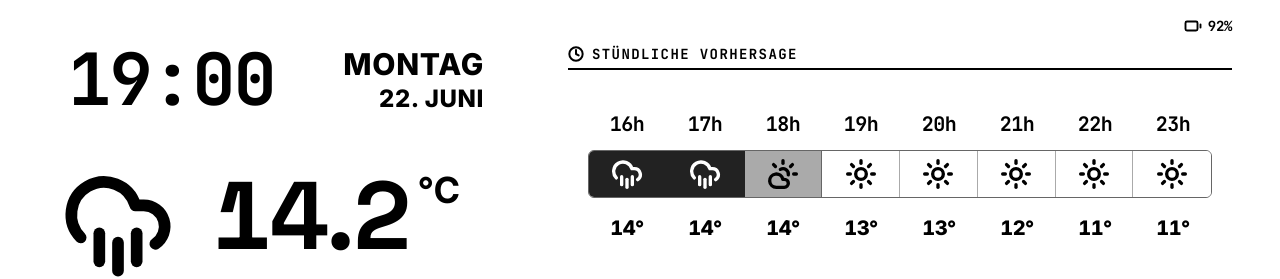
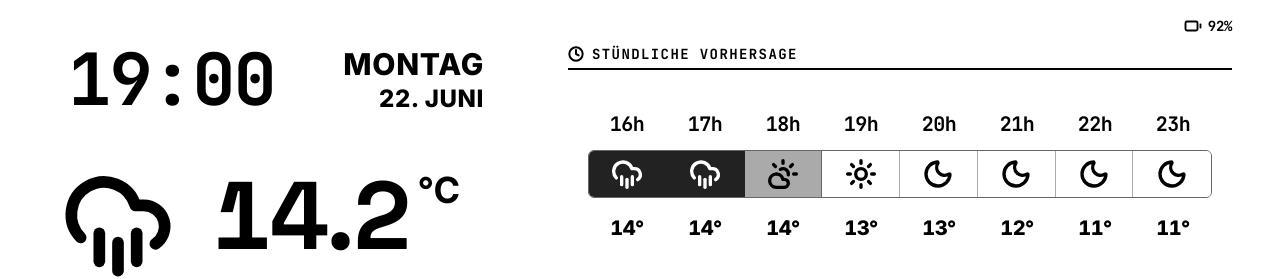
Before and after one commit to hschaefer/e-ink-dashboard, a React (Vite) app: page / in a window 1280 px wide. Shown: the top 279 px of the page. Built offline with nearby package versions, Linux system fonts and the light colour scheme; no server answers.

Commit message:
Switch Hourly Forecast Icon from Sun to Moon After Sunset

```diff
--- a/server.js
+++ b/server.js
@@ -32,7 +32,8 @@ app.get('/config.js', (req, res) => {
     HA_ENTITY_PM25: process.env.HA_ENTITY_PM25 || '',
     HA_ENTITY_LQI: process.env.HA_ENTITY_LQI || '',
     HA_ENTITY_WEATHER_SUMMARY: process.env.HA_ENTITY_WEATHER_SUMMARY || '',
-    HA_ENTITY_WEATHER_SHORT_SUMMARY: process.env.HA_ENTITY_WEATHER_SHORT_SUMMARY || ''
+    HA_ENTITY_WEATHER_SHORT_SUMMARY: process.env.HA_ENTITY_WEATHER_SHORT_SUMMARY || '',
+    HA_ENTITY_SUN: process.env.HA_ENTITY_SUN || 'sun.sun'
   };
 
   res.type('application/javascript');
--- a/src/App.tsx
+++ b/src/App.tsx
@@ -114,6 +114,7 @@ export default function App() {
                 data={currentData.hourly}
                 theme={theme}
                 currentCondition={currentData.weather.condition}
+                isNight={currentData.sun?.isNight}
               />
             </div>
 
--- a/src/components/CombinedForecastChart.tsx
+++ b/src/components/CombinedForecastChart.tsx
@@ -6,6 +6,7 @@ interface CombinedForecastChartProps {
   data: HourlyForecast[];
   theme: 'light' | 'dark';
   currentCondition?: string;
+  isNight?: boolean;
 }
 
 // Helper to define grayscale shades based on weather conditions
@@ -33,6 +34,7 @@ const getSegmentStyle = (condition: string, isDark: boolean) => {
           text: 'text-white border-r border-neutral-600 last:border-r-0'
         };
       case 'partly-cloudy':
+      case 'partly-cloudy-night':
         return {
           bg: 'bg-neutral-800',
           text: 'text-white border-r border-neutral-700 last:border-r-0'
@@ -42,6 +44,8 @@ const getSegmentStyle = (condition: string, isDark: boolean) => {
           bg: 'bg-neutral-800',
           text: 'text-white border-r border-neutral-700 last:border-r-0'
         };
+      case 'clear-night':
+      case 'moon':
       case 'sunny':
       default:
         return {
@@ -73,6 +77,7 @@ const getSegmentStyle = (condition: string, isDark: boolean) => {
           text: 'text-black'
         };
       case 'partly-cloudy':
+      case 'partly-cloudy-night':
         return {
           bg: 'bg-neutral-200 border-r border-neutral-300 last:border-r-0',
           text: 'text-black'
@@ -82,6 +87,8 @@ const getSegmentStyle = (condition: string, isDark: boolean) => {
           bg: 'bg-neutral-200 border-r border-neutral-300 last:border-r-0',
           text: 'text-black'
         };
+      case 'clear-night':
+      case 'moon':
       case 'sunny':
       default:
         return {
@@ -147,13 +154,15 @@ const format24hTooltipTime = (timeStr: string): string => {
   return timeStr;
 };
 
-export default function CombinedForecastChart({ data, theme, currentCondition }: CombinedForecastChartProps) {
+export default function CombinedForecastChart({ data, theme, currentCondition, isNight }: CombinedForecastChartProps) {
   const isDark = theme === 'dark';
   const borderStyle = isDark ? 'border-neutral-800' : 'border-neutral-200';
 
   // Context-aware dynamic weather condition for each hourly tile
-  const getHourlyCondition = (rainProb: number) => {
+  const getHourlyCondition = (item: HourlyForecast) => {
+    const rainProb = item.rainProbability;
     const parentCond = (currentCondition || 'sunny').toLowerCase().trim();
+    const itemIsNight = item.isNight ?? isNight ?? (parentCond === 'clear-night');
 
     if (rainProb >= 60) {
       if (parentCond.includes('storm')) return 'stormy';
@@ -163,7 +172,7 @@ export default function CombinedForecastChart({ data, theme, currentCondition }:
 
     if (rainProb >= 25) {
       if (parentCond.includes('mist') || parentCond.includes('fog')) return 'cloudy';
-      return 'partly-cloudy';
+      return itemIsNight ? 'partly-cloudy-night' : 'partly-cloudy';
     }
 
     if (parentCond.includes('mist') || parentCond.includes('fog') || parentCond.includes('cloud')) {
@@ -173,7 +182,7 @@ export default function CombinedForecastChart({ data, theme, currentCondition }:
       return 'windy';
     }
 
-    return 'sunny';
+    return itemIsNight ? 'clear-night' : 'sunny';
   };
 
   return (
@@ -206,7 +215,7 @@ export default function CombinedForecastChart({ data, theme, currentCondition }:
             {/* Row B: Continuous Weather Ribbon */}
             <div className={`grid grid-cols-8 gap-0 h-12 border ${isDark ? 'border-neutral-800' : 'border-neutral-300'} rounded-md overflow-hidden`}>
               {data.map((item) => {
-                const condition = getHourlyCondition(item.rainProbability);
+                const condition = getHourlyCondition(item);
                 const style = getSegmentStyle(condition, isDark);
 
                 return (
--- a/src/components/CurrentWeather.tsx
+++ b/src/components/CurrentWeather.tsx
@@ -114,6 +114,7 @@ export default function CurrentWeather({
   const translateCondition = (cond: string) => {
     const mapping: Record<string, string> = {
       sunny: "Sonnig",
+      "clear-night": "Klare Nacht",
       rainy: "Regnerisch",
       cloudy: "Bewölkt",
       stormy: "Stürmisch",
--- a/src/components/WeatherIcon.tsx
+++ b/src/components/WeatherIcon.tsx
@@ -5,7 +5,9 @@ import {
   CloudLightning,
   Snowflake,
   Wind,
-  CloudSun
+  CloudSun,
+  Moon,
+  CloudMoon
 } from 'lucide-react';
 
 interface WeatherIconProps {
@@ -28,6 +30,11 @@ export default function WeatherIcon({
     case 'clear':
       return <Sun size={size} strokeWidth={strokeWidth} className={`text-current ${className}`} />;
 
+    case 'clear-night':
+    case 'moon':
+    case 'night':
+      return <Moon size={size} strokeWidth={strokeWidth} className={`text-current ${className}`} />;
+
     case 'cloudy':
     case 'overcast':
     case 'misty':
@@ -38,6 +45,10 @@ export default function WeatherIcon({
     case 'partly-cloudy':
     case 'partlycloudy':
       return <CloudSun size={size} strokeWidth={strokeWidth} className={`text-current ${className}`} />;
+
+    case 'partly-cloudy-night':
+    case 'partlycloudy-night':
+      return <CloudMoon size={size} strokeWidth={strokeWidth} className={`text-current ${className}`} />;
 
     case 'rainy':
     case 'drizzle':
--- a/src/components/WeatherSummary.tsx
+++ b/src/components/WeatherSummary.tsx
@@ -16,6 +16,7 @@ export default function WeatherSummary({ data, theme }: WeatherSummaryProps) {
   const translateCondition = (cond: string) => {
     const mapping: Record<string, string> = {
       sunny: 'sonnig',
+      'clear-night': 'klar',
       rainy: 'regnerisch',
       cloudy: 'bewölkt',
       stormy: 'stürmisch',
--- a/src/useHomeAssistant.ts
+++ b/src/useHomeAssistant.ts
@@ -5,14 +5,14 @@ import { mockWeatherData } from './mockData';
 // Map HA weather conditions to our internal ones if necessary
 const mapCondition = (haCondition: string) => {
   const mapping: Record<string, string> = {
-    'clear-night': 'sunny',
+    'clear-night': 'clear-night',
     'cloudy': 'cloudy',
     'exceptional': 'stormy',
     'fog': 'cloudy',
     'hail': 'stormy',
     'lightning': 'stormy',
     'lightning-rainy': 'stormy',
-    'partlycloudy': 'cloudy',
+    'partlycloudy': 'partly-cloudy',
     'pouring': 'rainy',
     'rainy': 'rainy',
     'snowy': 'snowy',
@@ -35,6 +35,57 @@ const format24hTime = (date: Date): string => {
   const hours = String(date.getHours()).padStart(2, '0');
   const minutes = String(date.getMinutes()).padStart(2, '0');
   return `${hours}:${minutes}`;
+};
+
+// Calculate approximate sunrise and sunset for a given date and coordinates (defaulting to Central Europe)
+const getSolarTimes = (date: Date, lat = 51.1657, lon = 10.4515): { sunrise: Date; sunset: Date } => {
+  const year = date.getFullYear();
+  const start = new Date(year, 0, 0);
+  const diff = date.getTime() - start.getTime();
+  const dayOfYear = Math.floor(diff / (1000 * 60 * 60 * 24));
+
+  const rad = Math.PI / 180;
+  const declination = -23.44 * Math.cos((360 / 365) * (dayOfYear + 10) * rad);
+  const zenith = 90.833 * rad;
+  const latRad = lat * rad;
+  const decRad = declination * rad;
+
+  const cosH = (Math.cos(zenith) - Math.sin(latRad) * Math.sin(decRad)) / (Math.cos(latRad) * Math.cos(decRad));
+  const H = Math.acos(Math.max(-1, Math.min(1, cosH))) / rad;
+
+  const B = ((360 / 365) * (dayOfYear - 81)) * rad;
+  const eot = 9.87 * Math.sin(2 * B) - 7.53 * Math.cos(B) - 1.5 * Math.sin(B);
+
+  const solarNoonUTC = 12 - (lon / 15) - (eot / 60);
+  const sunriseUTC = solarNoonUTC - (H / 15);
+  const sunsetUTC = solarNoonUTC + (H / 15);
+
+  const sunrise = new Date(Date.UTC(date.getFullYear(), date.getMonth(), date.getDate(), Math.floor(sunriseUTC), Math.floor(((sunriseUTC % 1 + 1) % 1) * 60)));
+  const sunset = new Date(Date.UTC(date.getFullYear(), date.getMonth(), date.getDate(), Math.floor(sunsetUTC), Math.floor(((sunsetUTC % 1 + 1) % 1) * 60)));
+
+  return { sunrise, sunset };
+};
+
+const checkIsNight = (itemDate: Date, sunEntity?: any): boolean => {
+  if (sunEntity?.attributes) {
+    const nextRising = sunEntity.attributes.next_rising ? new Date(sunEntity.attributes.next_rising).getTime() : null;
+    const nextSetting = sunEntity.attributes.next_setting ? new Date(sunEntity.attributes.next_setting).getTime() : null;
+
+    if (nextRising && nextSetting) {
+      if (nextRising < nextSetting) {
+        // Sun is currently below horizon: night is until nextRising
+        if (itemDate.getTime() < nextRising) return true;
+      } else {
+        // Sun is currently above horizon: night starts at nextSetting
+        if (itemDate.getTime() >= nextSetting) return true;
+      }
+    }
+  }
+
+  // Fallback to solar calculation
+  const { sunrise, sunset } = getSolarTimes(itemDate);
+  const time = itemDate.getTime();
+  return time < sunrise.getTime() || time >= sunset.getTime();
 };
 
 export function useHomeAssistant(activeScenario: string) {
@@ -79,6 +130,7 @@ export function useHomeAssistant(activeScenario: string) {
         const eLqi = env.HA_ENTITY_LQI || (window as any).EINK_ENV?.HA_ENTITY_LQI;
         const eSummary = env.HA_ENTITY_WEATHER_SUMMARY || (window as any).EINK_ENV?.HA_ENTITY_WEATHER_SUMMARY;
         const eShortSummary = env.HA_ENTITY_WEATHER_SHORT_SUMMARY || (window as any).EINK_ENV?.HA_ENTITY_WEATHER_SHORT_SUMMARY;
+        const eSun = env.HA_ENTITY_SUN || (window as any).EINK_ENV?.HA_ENTITY_SUN || 'sun.sun';
 
         // Helper to fetch forecast
         const fetchForecast = async (entityId: string, type: 'hourly' | 'daily') => {
@@ -95,7 +147,7 @@ export function useHomeAssistant(activeScenario: string) {
 
         // Fetch all requested entities and forecasts
         const [
-          weatherState, hourlyForecast, dailyForecast, inTempState, inHumState, batteryState, wifiState, pm25State, lqiState, summaryState, shortSummaryState
+          weatherState, hourlyForecast, dailyForecast, inTempState, inHumState, batteryState, wifiState, pm25State, lqiState, summaryState, shortSummaryState, sunState
         ] = await Promise.all([
           fetchEntity(eWeather),
           fetchForecast(eWeather, 'hourly'),
@@ -107,7 +159,8 @@ export function useHomeAssistant(activeScenario: string) {
           fetchEntity(ePm25),
           fetchEntity(eLqi),
           fetchEntity(eSummary),
-          fetchEntity(eShortSummary)
+          fetchEntity(eShortSummary),
+          fetchEntity(eSun)
         ]);
 
         if (!mounted) return;
@@ -118,6 +171,14 @@ export function useHomeAssistant(activeScenario: string) {
 
         newData.status.haConnected = true;
 
+        const now = new Date();
+        const isCurrentTimeNight = sunState?.state === 'below_horizon' || checkIsNight(now, sunState);
+        newData.sun = {
+          isNight: isCurrentTimeNight,
+          nextSetting: sunState?.attributes?.next_setting,
+          nextRising: sunState?.attributes?.next_rising
+        };
+
         if (weatherState) {
           const attrs = weatherState.attributes || {};
           newData.weather.currentTemp = attrs.temperature !== undefined ? parseFloat(attrs.temperature) : newData.weather.currentTemp;
@@ -125,20 +186,47 @@ export function useHomeAssistant(activeScenario: string) {
           newData.weather.barometricPressure = attrs.pressure !== undefined ? parseFloat(attrs.pressure) : newData.weather.barometricPressure;
           newData.weather.windSpeed = attrs.wind_speed !== undefined ? parseFloat(attrs.wind_speed) : newData.weather.windSpeed;
           newData.weather.windDirection = attrs.wind_bearing !== undefined ? mapWindDirection(parseFloat(attrs.wind_bearing)) : newData.weather.windDirection;
-          newData.weather.condition = mapCondition(weatherState.state);
+          let cond = mapCondition(weatherState.state);
+          if (isCurrentTimeNight && (cond === 'sunny' || cond === 'clear')) {
+            cond = 'clear-night';
+          }
+          newData.weather.condition = cond;
           newData.weather.lastUpdated = `${format24hTime(new Date())} HA`;
           // we don't always get feelsLike from HA weather entity, keeping base or computing could be done, we keep base for now.
+        } else {
+          if (isCurrentTimeNight && (newData.weather.condition === 'sunny' || newData.weather.condition === 'clear')) {
+            newData.weather.condition = 'clear-night';
+          }
         }
 
         if (hourlyForecast && hourlyForecast.service_response) {
           const forecastData = Object.values(hourlyForecast.service_response)[0] as any;
           if (forecastData && Array.isArray(forecastData.forecast)) {
-            newData.hourly = forecastData.forecast.slice(0, 8).map((f: any) => ({
-              time: format24hTime(new Date(f.datetime)),
-              temp: Math.round(f.temperature),
-              rainProbability: f.precipitation_probability || 0
-            }));
+            newData.hourly = forecastData.forecast.slice(0, 8).map((f: any) => {
+              const itemDate = new Date(f.datetime);
+              const isNight = f.condition === 'clear-night' || checkIsNight(itemDate, sunState);
+              return {
+                time: format24hTime(itemDate),
+                temp: Math.round(f.temperature),
+                rainProbability: f.precipitation_probability || 0,
+                condition: mapCondition(f.condition),
+                datetime: f.datetime,
+                isNight
+              };
+            });
           }
+        } else {
+          // If in mock data mode or HA forecast unavailable, annotate hourly items with isNight
+          newData.hourly = newData.hourly.map((item, idx) => {
+            const hourMatch = item.time.match(/^(\d{1,2})/);
+            const hour = hourMatch ? parseInt(hourMatch[1], 10) : (now.getHours() + idx) % 24;
+            const itemDate = new Date();
+            itemDate.setHours(hour, 0, 0, 0);
+            return {
+              ...item,
+              isNight: checkIsNight(itemDate, sunState)
+            };
+          });
         }
 
         if (dailyForecast && dailyForecast.service_response) {
--- a/vite.config.ts
+++ b/vite.config.ts
@@ -30,6 +30,7 @@ export default defineConfig(({ mode }) => {
       'import.meta.env.EINK_THEME': JSON.stringify(env.EINK_THEME || process.env.EINK_THEME || ''),
       'import.meta.env.EINK_SCENARIO': JSON.stringify(env.EINK_SCENARIO || process.env.EINK_SCENARIO || ''),
       'import.meta.env.EINK_SHOW_CONTROLS': JSON.stringify(env.EINK_SHOW_CONTROLS || process.env.EINK_SHOW_CONTROLS || ''),
+      'import.meta.env.HA_ENTITY_SUN': JSON.stringify(env.HA_ENTITY_SUN || process.env.HA_ENTITY_SUN || 'sun.sun'),
     },
   };
 });
```
Also changed, not shown: src/types.ts (+12 -0 lines), 1 other file (tests, documents, lock files or other folders).
